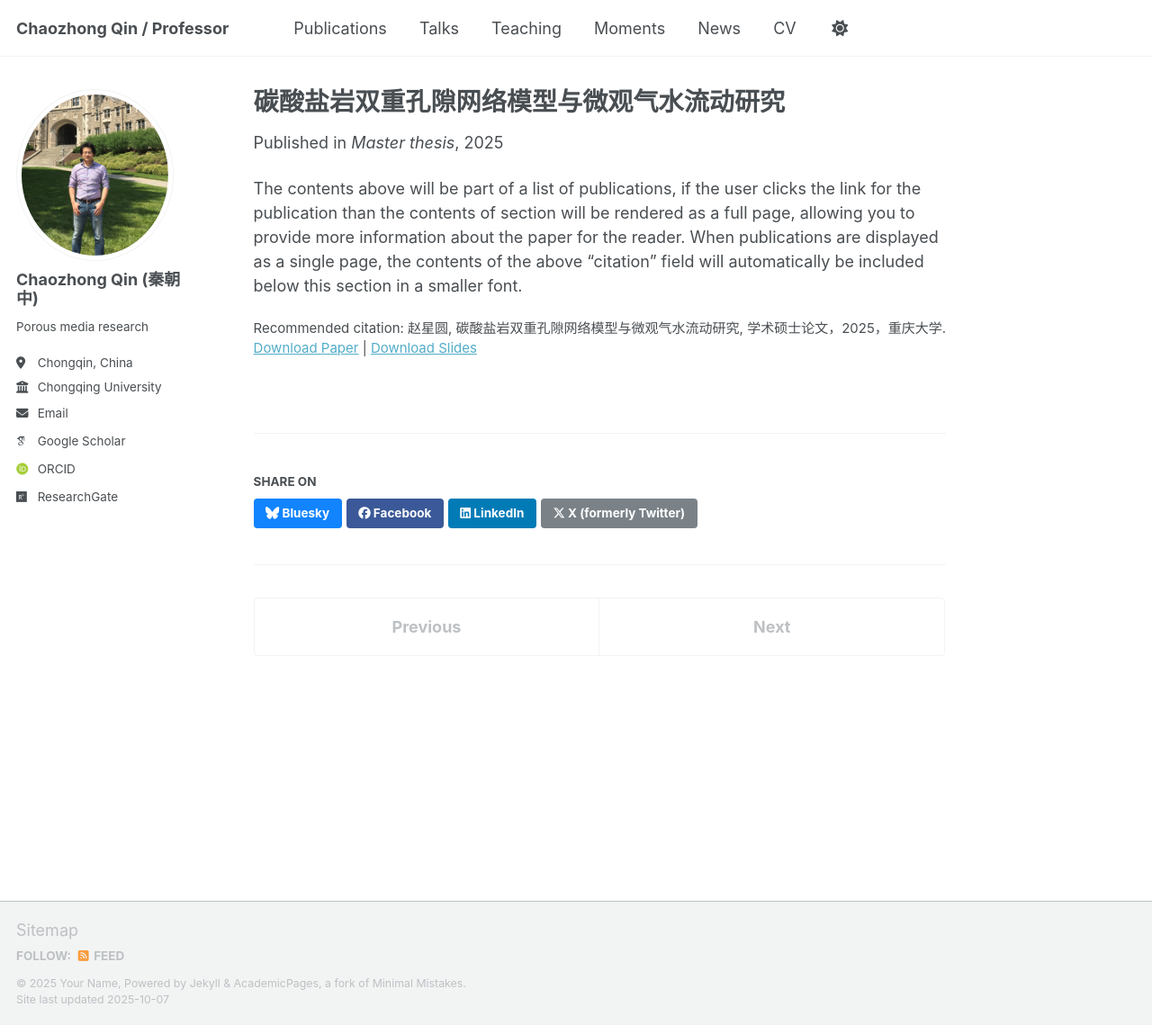
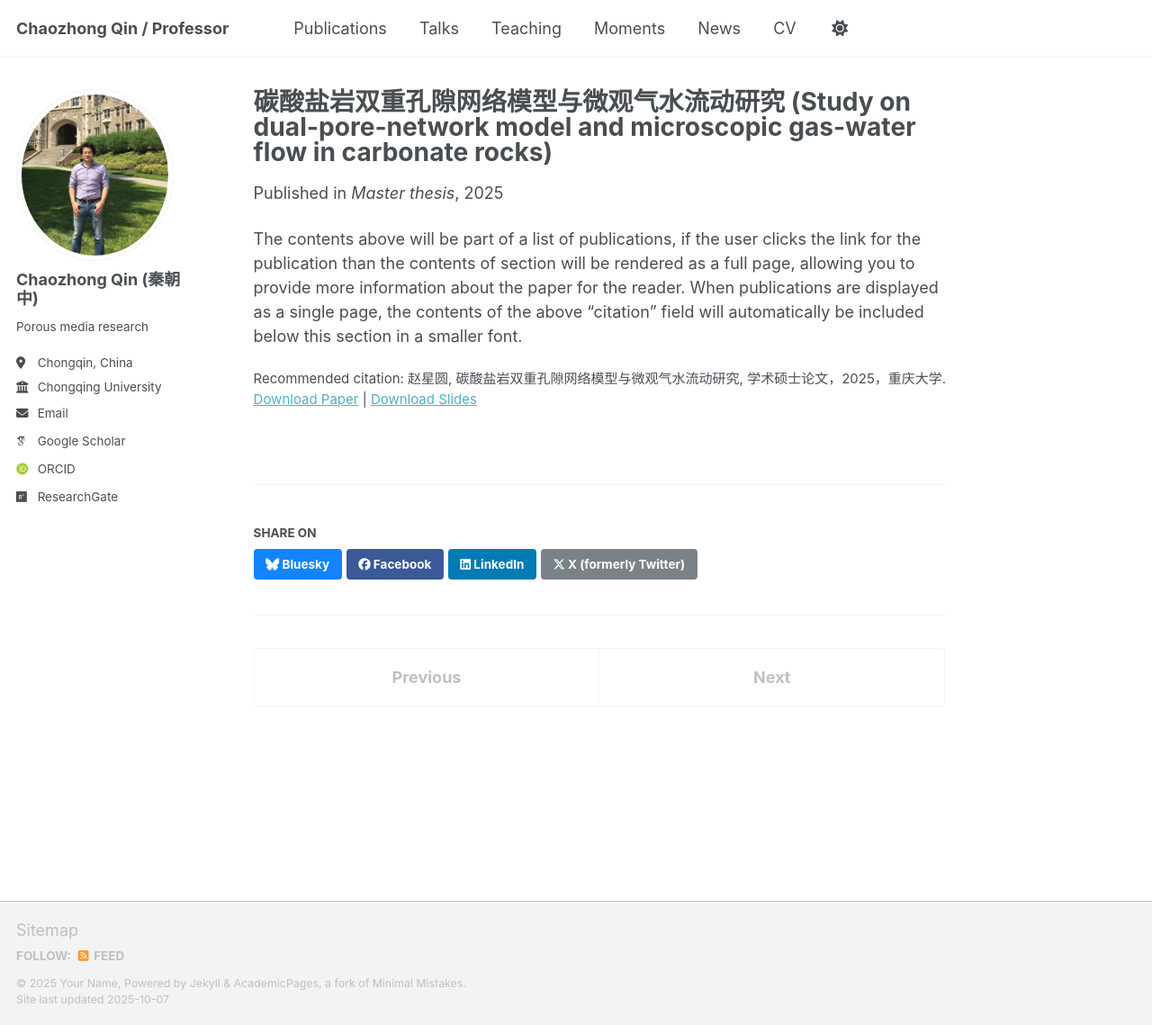
Before and after one commit to CZQIN/czqin.github.io, a Jekyll site: the page built from _publications/zhao-master-2022.md, in a window 1280 px wide and 1139 px high. Shown: the whole window at 90% size. Built offline with Jekyll 4.4.1, drawn with Linux system fonts in a browser that asks for light colours; some web fonts are replaced; a script that is not in the unit is left out.

Commit message:
Update zhao-master-2022.md

```diff
--- a/_publications/zhao-master-2022.md
+++ b/_publications/zhao-master-2022.md
@@ -1,5 +1,5 @@
 ---
-title: "碳酸盐岩双重孔隙网络模型与微观气水流动研究"
+title: "碳酸盐岩双重孔隙网络模型与微观气水流动研究 (Study on dual-pore-network model and microscopic gas-water flow in carbonate rocks)"
 collection: publications
 category: dissertation
 permalink: /publication/zhao-master-2022
```
